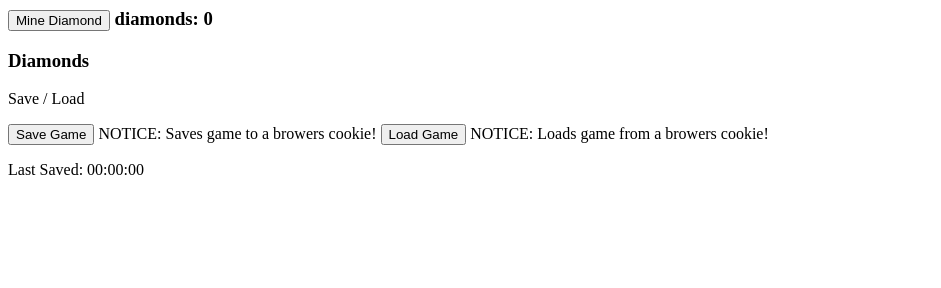
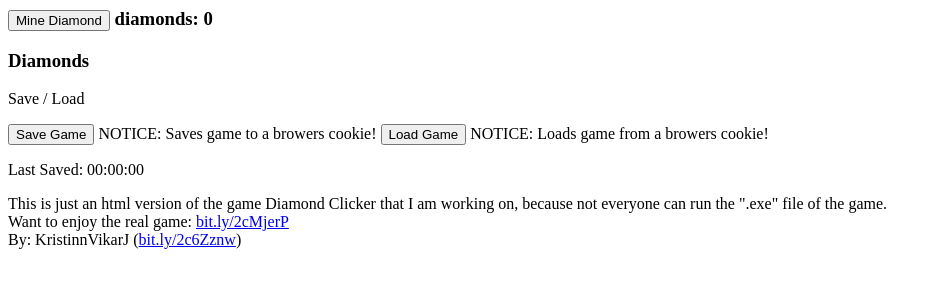
Before and after one commit to jtrent238/HTML-Diamond-Clicker, a plain HTML site: page index.html in a window 1280 px wide. Shown: the whole page, without its empty margins (0-941 px from the left). Drawn offline with Linux system fonts and the light colour scheme; a script that the page names is missing.

Commit message:
Update index.html

```diff
--- a/index.html
+++ b/index.html
@@ -129,4 +129,7 @@
 			};
 		</script>
 	</body>
+	<footer>
+		<div class="paragraph">This is just an html version of the game Diamond Clicker that I am working on, because not everyone can run the ".exe" file of the game.<br>Want to enjoy the real game:&nbsp;<a target="_blank" href="http://bit.ly/2cMjerP">bit.ly/2cMjerP</a><br>By:&nbsp;KristinnVikarJ&#8203; (<a target="_blank" href="http://bit.ly/2c6Zznw">bit.ly/2c6Zznw</a>)</div>
+	</footer>
 </html>
```
